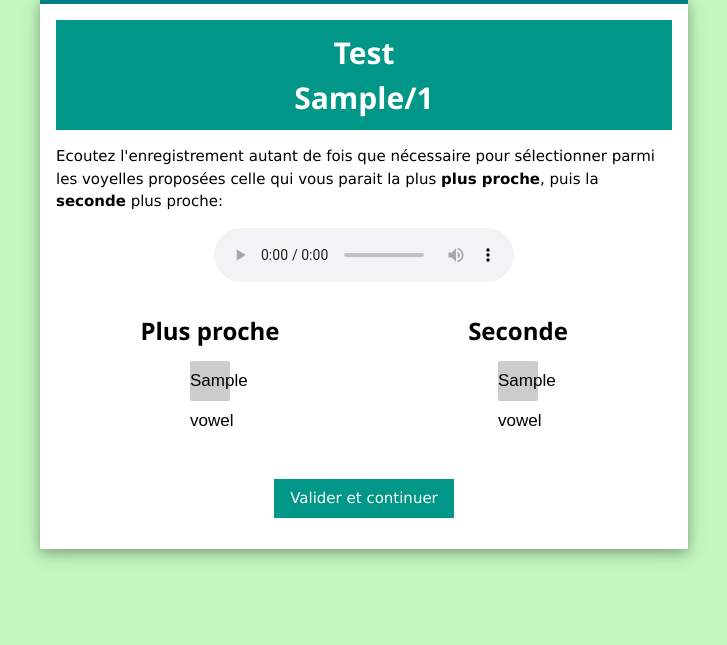
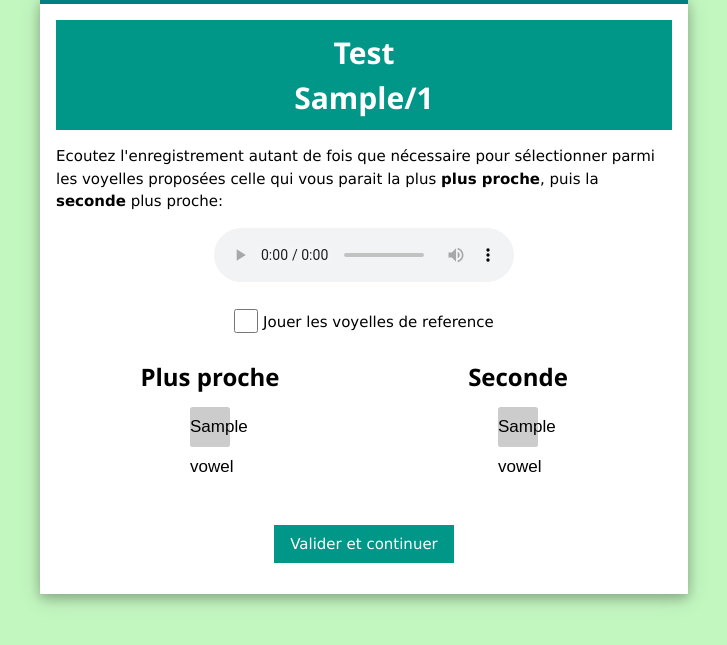
Before and after one commit to ZelvStudio/vowel-discrimination-task, a Python web app: template templates/trial.html in a window 1280 px wide. Shown: the part 33-678 px from the top of the page, without its empty margins (276-1003 px from the left). Run offline with Jinja, Linux system fonts and the light colour scheme; the template is opened without the code that fills it: most values are stand-ins (such as "Sample title", 1, 10 or a date in 2020).

Commit message:
feat: checkbox to try with and without feedback

```diff
--- a/templates/trial.html
+++ b/templates/trial.html
@@ -42,11 +42,22 @@
         <p>
         <form action="/trial/{{n}}" method="POST" accept-charset="utf-8">
             <script>
+                var feedback = {% if vowel_feedback %} true {% else %} false {% endif %}
                 function play(vowel_id) {
-                    var audio = document.getElementById(vowel_id);
-                    audio.play();
+                    if (feedback) {
+                        var audio = document.getElementById(vowel_id);
+                        audio.play();
+                    }
                 }
             </script>
+
+            <p>
+            <div class="w3-center">
+                <input class='w3-check' type='checkbox' id='vowel_feedback' name='vowel_feedback' {% if vowel_feedback %} checked='checked' {% endif %} onclick='feedback = !feedback'>
+                <label for='vowel_feedback'> Jouer les voyelles de reference </>
+            </div>
+            </p>
+
             <div class="row">
                 <div class="column">
                     <div class="vowel-radio">
```
Also changed, not shown: app.py (+9 -0 lines).
